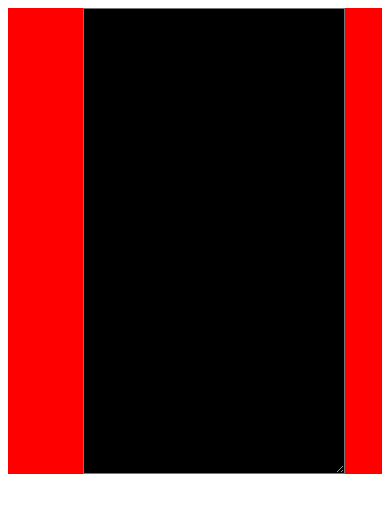
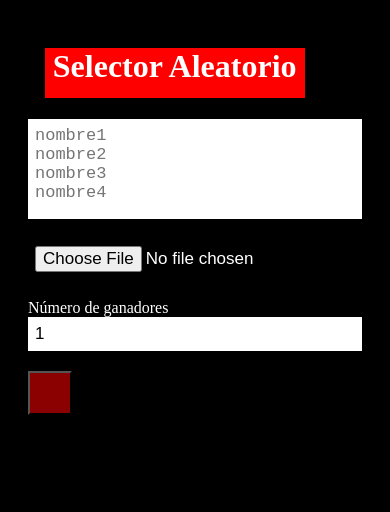
Before and after one commit to A-L-V/A-L-V.github.io, a plain HTML site: page index.html in a window 390 px wide. Drawn offline with Linux system fonts and the light colour scheme.

Commit message:
Pruebas reponsibe
Se inteto añadir responsive, falta corregir detaller y dar mas diseño

```diff
--- a/Aletorio.css
+++ b/Aletorio.css
@@ -1,49 +1,55 @@
-div{
-    background-color: red;
-}
-textarea{
-    background-color: black;
-    font-size: 20px;
-
-    margin-left: 20%;
-}
-
-
-/*{
-    padding: 0px;
-    margin: 0px;
-    font-family: 'Courier New', Courier, monospace;
-}
-
 body{
+    color: white;
     display: flex;
     flex-wrap: wrap;
     background-color: rgb(0,0,0);
 }
-
 h1{
     text-align: center;
+    background-color: red;
     text-anchor: unset;
-    background-color: teal;
-    width: 40%;
-    height: 5%;
-    margin-top: 2%;
-    margin-left: 30%;
+    min-width: 260px;
+    width: 10%;
+    max-width: 100%;
+    height: 6%;
+    margin-top: 3%;
+    margin-left: 5%;
+}
+div{
+    position: relative;
+    width: 450px;
+    margin: auto;
+    padding: 10px 20px;
+    box-sizing: border-box;
+    margin-top: 20px;
+    border-radius: 10px;
+}
+input, textarea{
+    width: 100%;
+    margin-bottom: 20px;
+    padding: 7px;
+    box-sizing: border-box;
+    font-size: 17px;
+    border: none;
 }
 textarea{
+    min-height: 100px;
+    max-height: 200px;
+    max-width: 100%;
+    min-width: 100%;
     resize: none;
-    background-color: rgb(0,0,0);
-    color: white;
-    margin-left: 20%;
-    outline: none;
-    overflow: auto;
+}
+#evento{
+    background-color: darkred;
+    color:#fff;
+    padding: 20px;
+}
+#evento:hover{
+    cursor: pointer;
+}
 
+@media(max-width:300px){
+    form{
+        width: 100%;
+    }
 }
-button{
-    background-color: white;
-    height: 10%;
-    width: 100%;
-}
-#numeros{
-    font-size: 150%;
-}
--- a/index.html
+++ b/index.html
@@ -4,29 +4,27 @@
         <meta name="viewport" content="width=device-width, initial-scale=1.0">
     </head>
     <body>
-        <!--
         <div>
-        <h1>Elector</h1>
-        <br><br>
-        -->
-        <div>
-        <textarea id="text" cols="20" rows="20%" ></textarea>
-        </div>
-        <!--
-        <br><br>
-        <p> <input type="file" id="file"/> </p>
-        <br>
-        <p style="color: aliceblue;"> Número de ganadores
+            <h1>Selector Aleatorio</h1>
+
+            <textarea id="text" required spellcheck="on" minlength="1"
+                placeholder="nombre1
+nombre2
+nombre3
+nombre4
+"></textarea>
+
+            <input type="file" id="file"/>
+
+            Número de ganadores
             <input type="number" id="nGanadores" value="1"/>
-        </p>
 
-        <br>
-        <button id="evento"></button>
-        <br>
-        <p id="mostrar" style="color: aliceblue;"></p>
+            <button id="evento" value="a darle" ></button>
+
+            <p id="mostrar" style="color: aliceblue;"></p>
+
         </div>
 
         <script src="Aleatorio.js"></script>
--->
     </body>
 </html>
```
